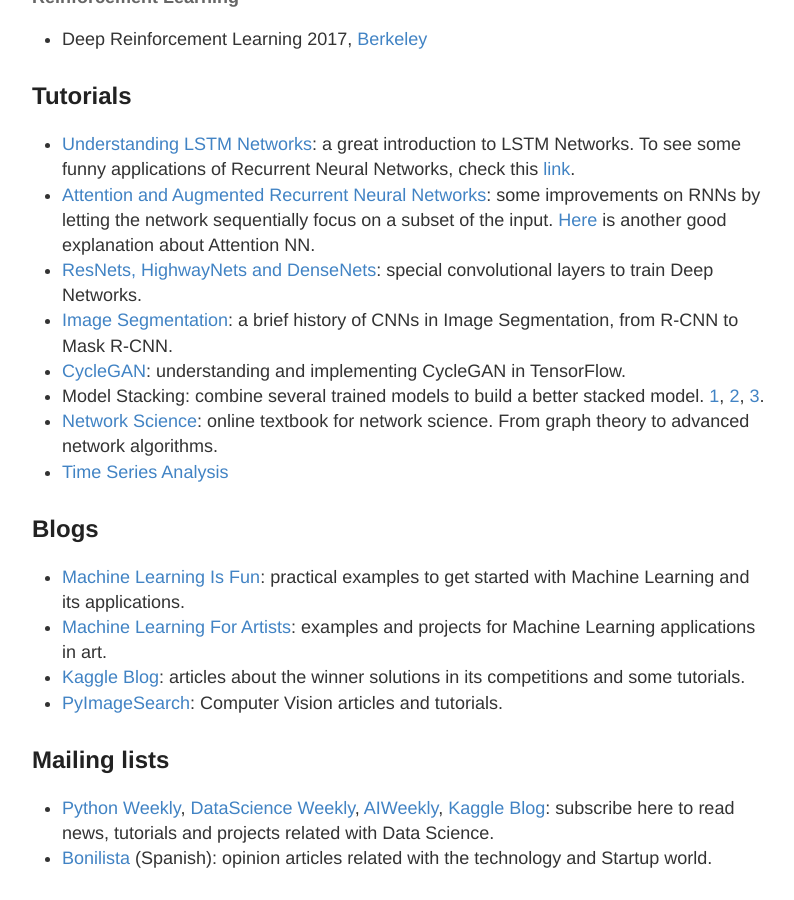
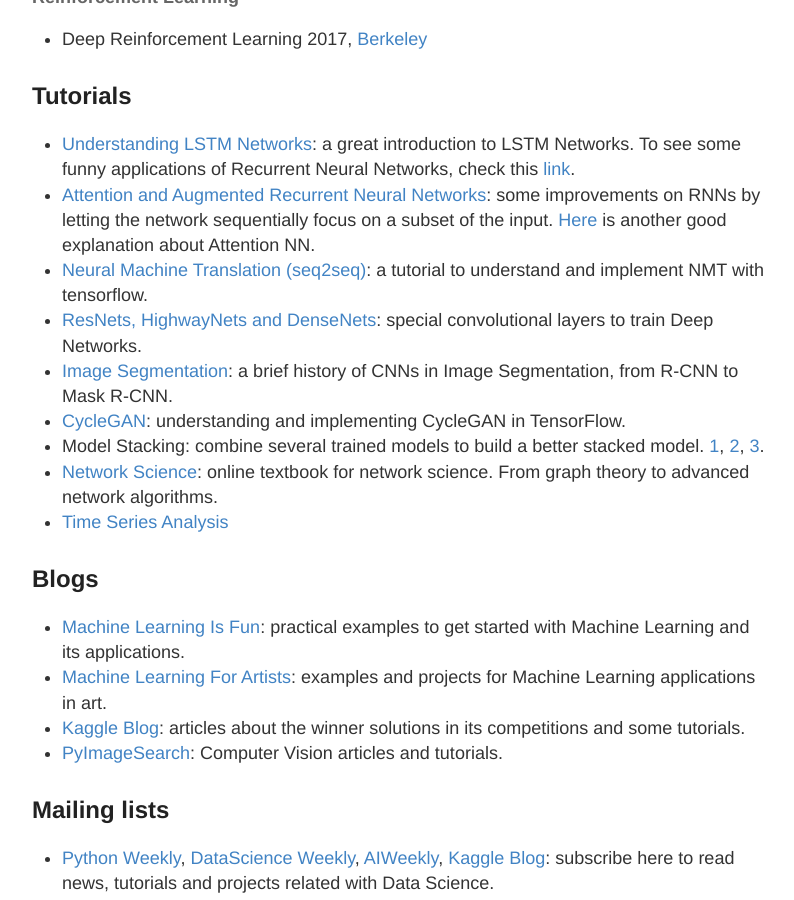
Before and after one commit to AlbertoSabater/AlbertoSabater.github.io, a Jekyll site: the page built from resources.md, in a window 1280 px wide and 900 px high, scrolled down 833 px. Shown: the whole window, without its empty margins (238-1032 px from the left). Built offline with Jekyll 4.4.1, drawn with Linux system fonts in a browser that asks for light colours; comment, search, counter and statistics services are not loaded.

Commit message:
Update resources.md

```diff
--- a/resources.md
+++ b/resources.md
@@ -45,6 +45,7 @@ http://mccormickml.com/tutorials/
 
 * [Understanding LSTM Networks](http://colah.github.io/posts/2015-08-Understanding-LSTMs/): a great introduction to LSTM Networks. To see some funny applications of Recurrent Neural Networks, check this [link](http://karpathy.github.io/2015/05/21/rnn-effectiveness/).
 * [Attention and Augmented Recurrent Neural Networks](http://distill.pub/2016/augmented-rnns/): some improvements on RNNs by letting the network sequentially focus on a subset of the input. [Here](http://www.wildml.com/2016/01/attention-and-memory-in-deep-learning-and-nlp/) is another good explanation about Attention NN.
+* [Neural Machine Translation (seq2seq)](https://github.com/tensorflow/nmt): a tutorial to understand and implement NMT with tensorflow.
 * [ResNets, HighwayNets and DenseNets](https://chatbotslife.com/resnets-highwaynets-and-densenets-oh-my-9bb15918ee32): special convolutional layers to train Deep Networks.
 * [Image Segmentation](https://blog.athelas.com/a-brief-history-of-cnns-in-image-segmentation-from-r-cnn-to-mask-r-cnn-34ea83205de4): a brief history of CNNs in Image Segmentation, from R-CNN to Mask R-CNN.
 * [CycleGAN](https://hardikbansal.github.io/CycleGANBlog/?utm_campaign=Artificial%2BIntelligence%2BWeekly&utm_medium=email&utm_source=Artificial_Intelligence_Weekly_62): understanding and implementing CycleGAN in TensorFlow.
```
